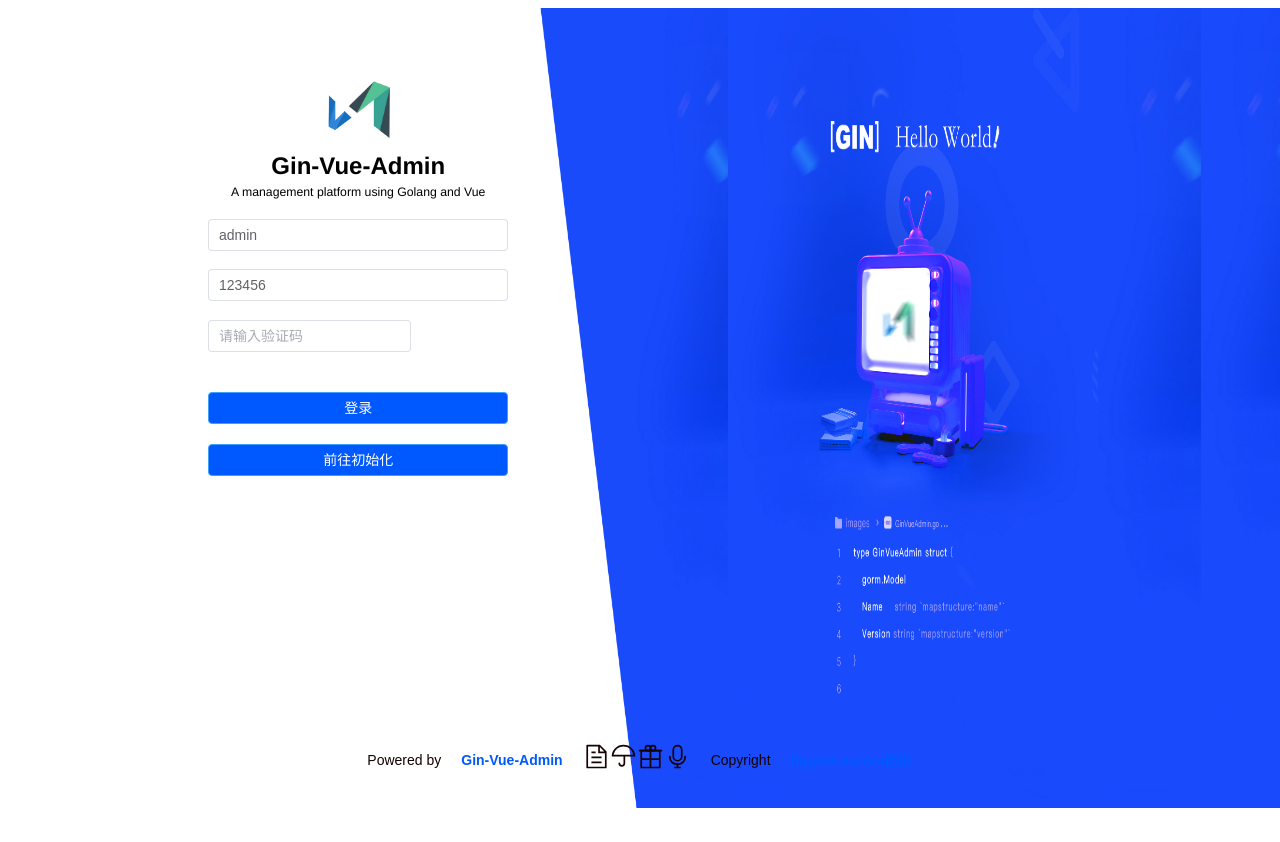
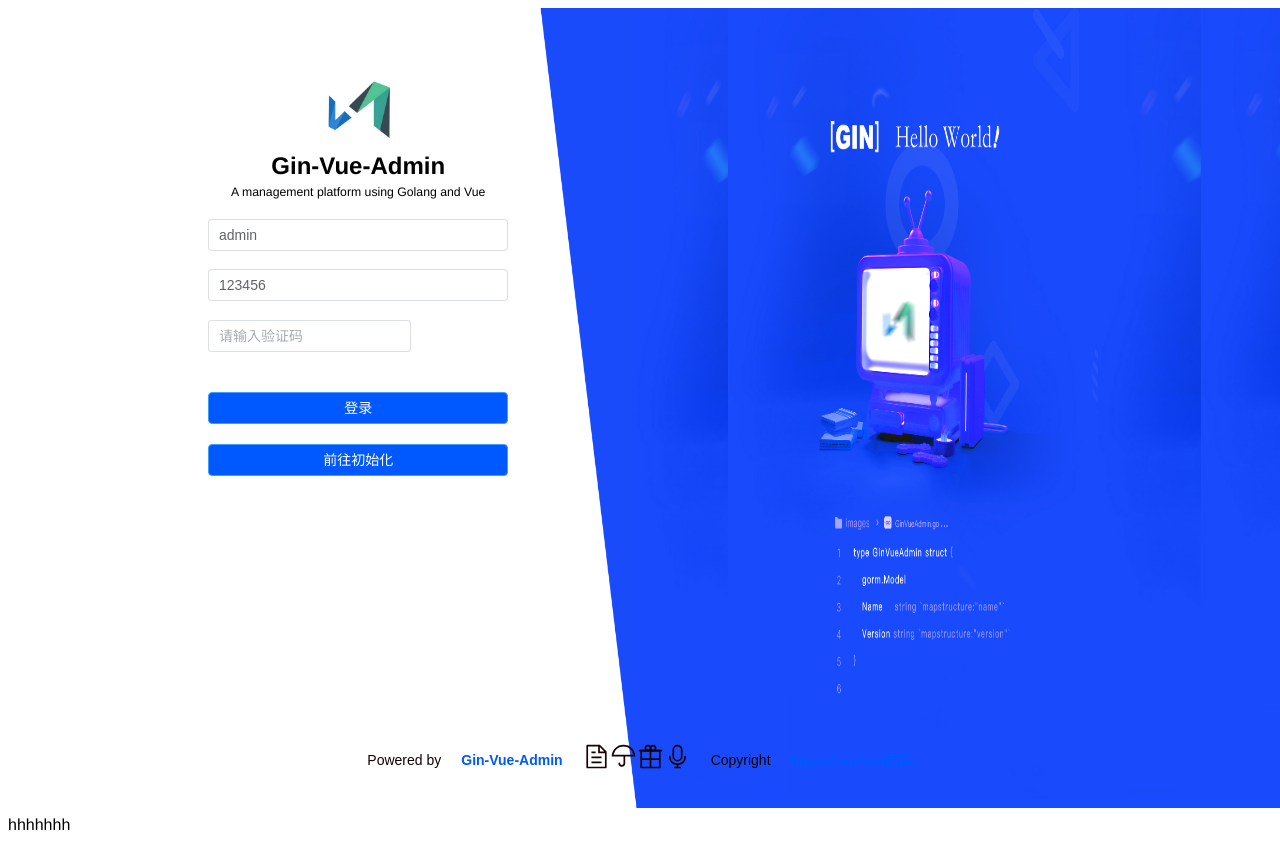
Before and after one commit to Aprilchen4/gin, a Vue app: page / in a window 1280 px wide. Before the commit the page ends 816 px from the top, so only its background shows below. Built offline with nearby package versions, Linux system fonts and the light colour scheme; no server answers.

Commit message:
解释说明

```diff
--- a/src/App.vue
+++ b/src/App.vue
@@ -1,6 +1,7 @@
 <template>
   <div id="app">
     <router-view></router-view>
+    <div>hhhhhhh</div>
     <!-- App.vue的只会渲染一级子组件 -->
     <!-- Router-view也被称为路由的出口 -->
     <!-- 用于渲染显示当前路由匹配的组件 -->
```
